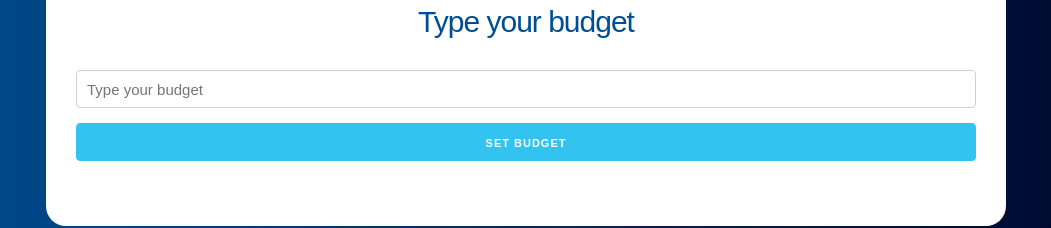
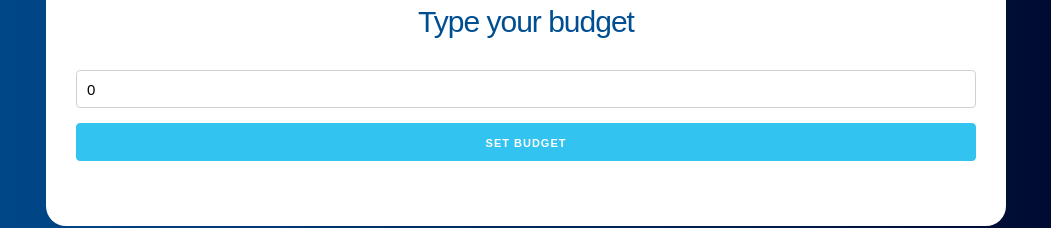
Before and after one commit to wmezadev/react-budget, a React (Create React App) app: page / in a window 1280 px wide. Shown: the part 135-363 px from the top of the page, without its empty margins (114-1165 px from the left). Built offline with nearby package versions, Linux system fonts and the light colour scheme.

Commit message:
Feat - hanlde Form input values to state and submition

```diff
--- a/src/components/Question.jsx
+++ b/src/components/Question.jsx
@@ -1,14 +1,37 @@
-import React, { Fragment } from 'react';
+import React, { Fragment, useState } from 'react'
 
 const Question = () => {
+
+    const [ quantity, setQuantity ] = useState(0)
+
+    const [ error, setError] = useState(false)
+
+    const setBudget = e => {
+        setQuantity(parseInt(e.target.value))
+    }
+
+    const addBudget = e => {
+        e.preventDefault();
+
+        if(quantity < 1 || isNaN(quantity)) {
+            setError(true)
+            return
+        }
+
+        setError(false)
+    }
+
     return (
         <Fragment>
             <h2>Type your budget</h2>
-            <form>
+
+            <form onSubmit={addBudget}>
                 <input
                     type="number"
                     className="u-full-width"
                     placeholder="Type your budget"
+                    onChange={setBudget}
+                    value={quantity}
                 />
                 <button
                     type="submit"
@@ -21,4 +44,4 @@ const Question = () => {
     );
 }
 
-export default Question;
+export default Question
```
